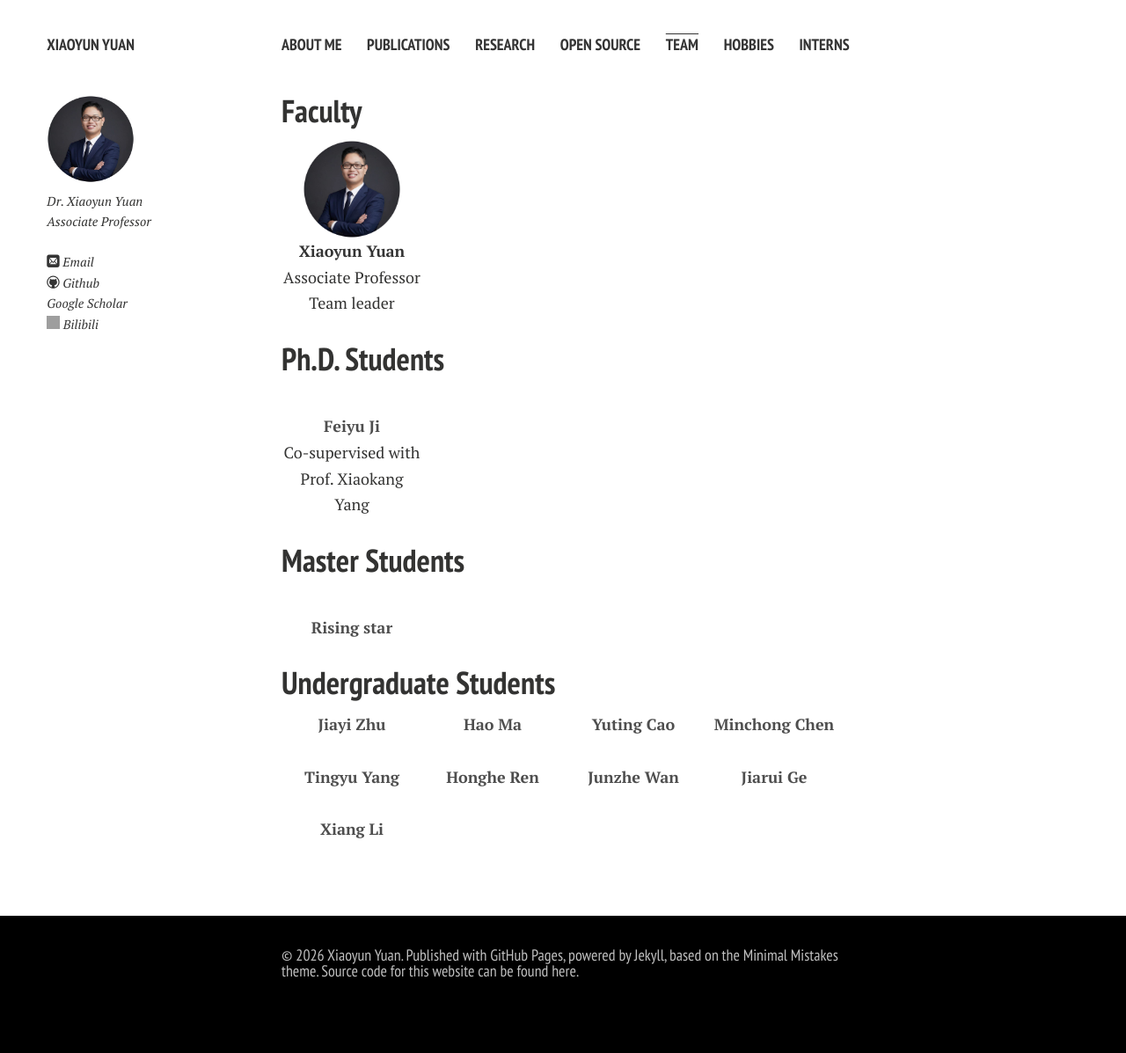
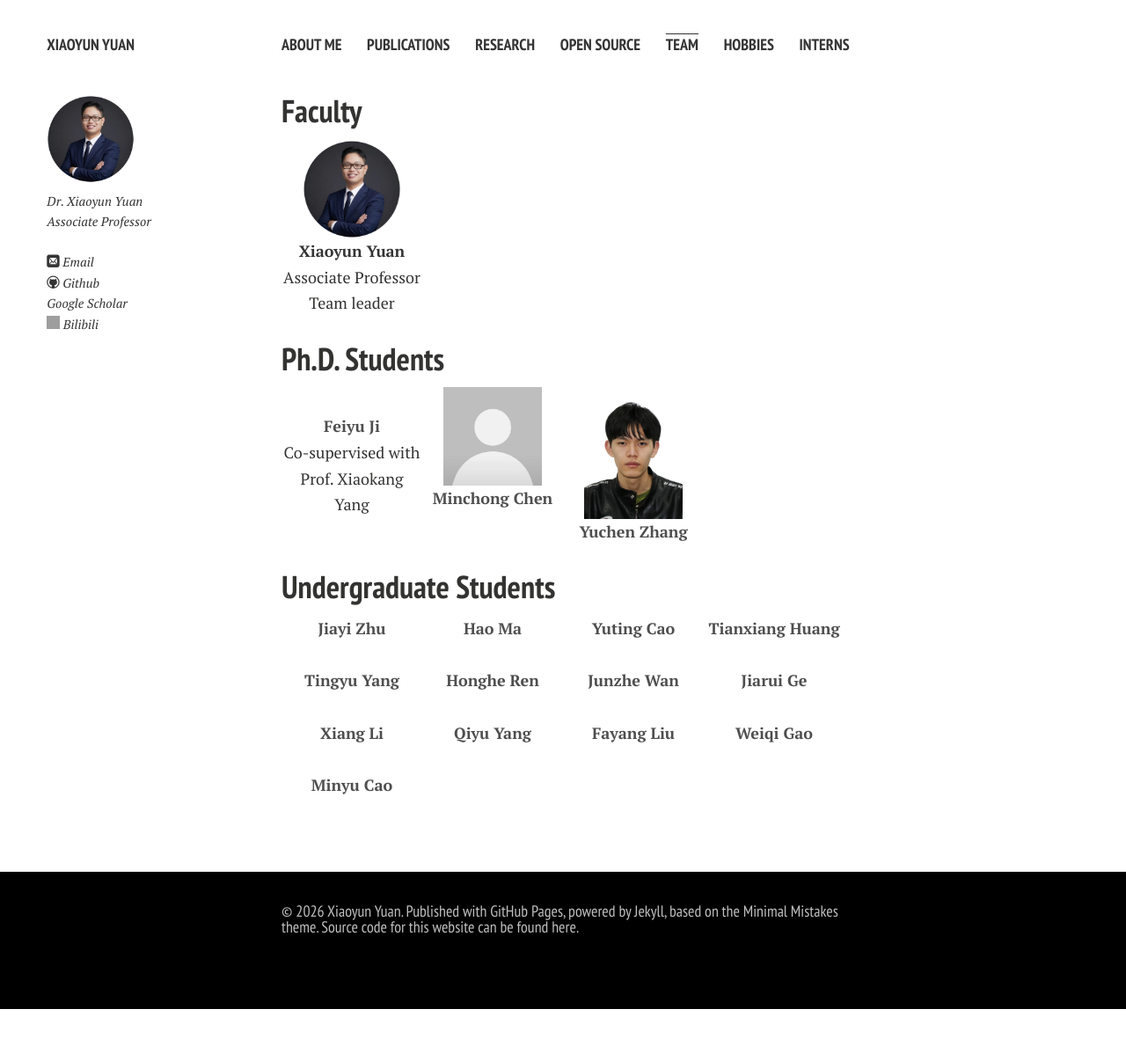
Before and after one commit to yuanxy92/yuanxy92.github.io, a Jekyll site: the page built from team.md, in a window 1280 px wide. Shown: the whole page at 88% size. Built offline with Jekyll 4.4.1, drawn with Linux system fonts in a browser that asks for light colours; nearby versions of some CDN libraries; comment, search, counter and statistics services are not loaded; a style sheet for code colours, icons or effects is not loaded; after the commit the page ends 1147 px from its top, so only the background shows below that; grey boxes are pictures that could not be loaded.

Commit message:
Add team photos and update team page
Add two team images (default.jpg and yucheng_zhang.jpg) and update team.md to show the default placeholder image and a new entry for Yuchen Zhang. Un-comment and clean up several team HTML blocks, replace a 'Rising star' placeholder with Minchong Chen, change an undergraduate entry from Minchong Chen to Tianxiang Huang, and add additional undergraduate names (Qiyu Yang, Fayang Liu, Weiqi Gao, Minyu Cao). Overall formatting and commented sections were adjusted to reflect the updated team roster.

```diff
--- a/team.md
+++ b/team.md
@@ -38,35 +38,43 @@ title: Team
         Co-supervised with Prof. Xiaokang Yang<br>
         <br>
     </div>
-    <!-- <div style="text-align: center">
+    <div style="text-align: center">
+        <a href="">
+        <img src="/images/imgs/team/default.jpg" alt="I want you">
+        </a><br>
+        <a href="">
+        <strong>Minchong Chen</strong></a><br>
+        <br>
+    </div>
+    <div style="text-align: center">
+        <a href="">
+        <img src="/images/imgs/team/yucheng_zhang.jpg" alt="I want you">
+        </a><br>
+        <a href="">
+        <strong>Yuchen Zhang</strong></a><br>
+        <br>
+    </div>
+</div>
+
+<!-- ## Master Students
+<div class="team_wrapper">
+    <div style="text-align: center">
         <a href="">
         <img src="/images/imgs/team/I_want_you.jpg" alt="I want you">
         </a><br>
         <a href="">
         <strong>Rising star</strong></a><br>
         <br>
-    </div> -->
-</div>
-
-## Master Students
-<div class="team_wrapper">
+    </div>
     <div style="text-align: center">
-        <a href="">
-        <!-- <img src="/images/imgs/team/I_want_you.jpg" alt="I want you"> -->
-        </a><br>
-        <a href="">
-        <strong>Rising star</strong></a><br>
-        <br>
-    </div>
-    <!-- <div style="text-align: center">
         <a href="">
         <img src="/images/imgs/team/I_want_you.jpg" alt="I want you">
         </a><br>
         <a href="">
         <strong>Rising star</strong></a><br>
         <br>
-    </div> -->
-</div>
+    </div>
+</div>  -->
 
 ## Undergraduate Students
 <div class="team_wrapper">
@@ -87,7 +95,7 @@ title: Team
     </div>
     <div style="text-align: center">
         <a href="">
-        <strong>Minchong Chen</strong></a><br>
+        <strong>Tianxiang Huang</strong></a><br>
         <br>
     </div>
     <div style="text-align: center">
@@ -113,6 +121,26 @@ title: Team
     <div style="text-align: center">
         <a href="">
         <strong>Xiang Li</strong></a><br>
+        <br>
+    </div>
+    <div style="text-align: center">
+        <a href="">
+        <strong>Qiyu Yang</strong></a><br>
+        <br>
+    </div>
+    <div style="text-align: center">
+        <a href="">
+        <strong>Fayang Liu</strong></a><br>
+        <br>
+    </div>
+    <div style="text-align: center">
+        <a href="">
+        <strong>Weiqi Gao</strong></a><br>
+        <br>
+    </div>
+    <div style="text-align: center">
+        <a href="">
+        <strong>Minyu Cao</strong></a><br>
         <br>
     </div>
 </div>
```
Also changed, not shown: images/imgs/team/default.jpg (added), images/imgs/team/yucheng_zhang.jpg (added).
